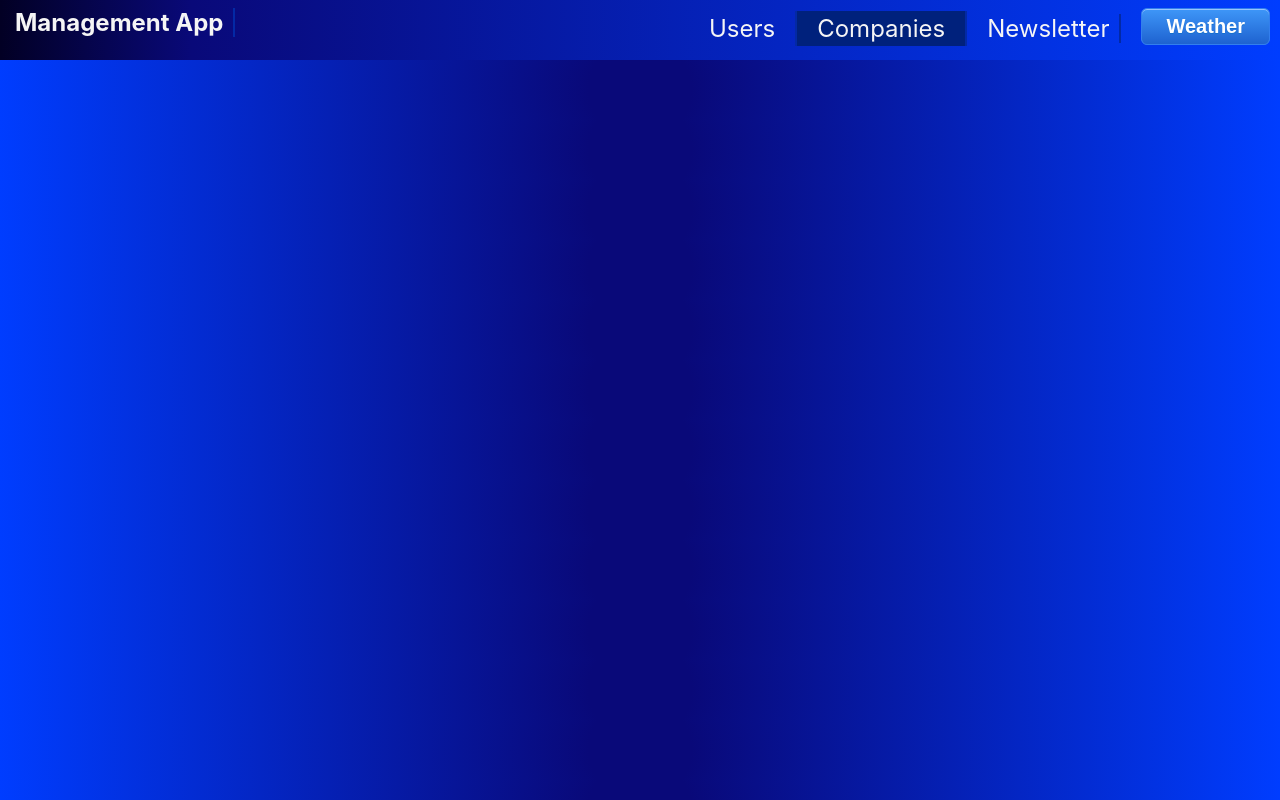
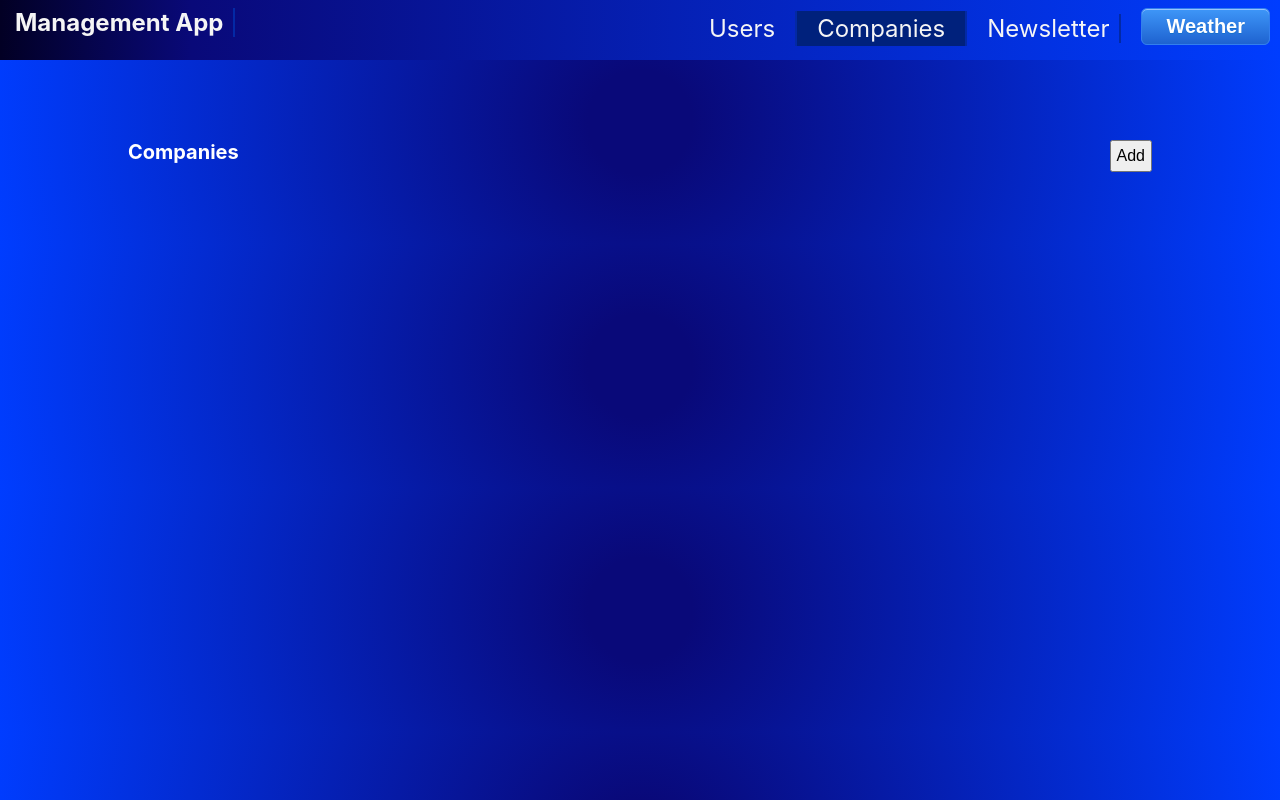
Before and after one commit to MirkoNadj/u-manage, a React (Create React App) app: page /companies in a window 1280 px wide. Built offline with nearby package versions, Linux system fonts and the light colour scheme.

Commit message:
companies page created

```diff
--- a/src/App.tsx
+++ b/src/App.tsx
@@ -6,6 +6,7 @@ import { Home } from './components/partials/Home/Home';
 import { Users } from './components/Users/Users';
 import { UserForm } from './components/UserForm/UserForm';
 import { CompanyForm } from './components/CompanyForm/CompanyForm';
+import { Companies } from './components/Companies/Companies';
 import { PropsContextType } from './TypeFiles/ObjectTypes';
 
 export const PropsContext = createContext<PropsContextType>({ currentCompany: '', setCurrentCompany: () => { } });
@@ -22,7 +23,7 @@ const App: FC = () => {
             <Route path="/users/" element={<Users />} />
             <Route path="/users/create" element={<UserForm />} />
             <Route path="/users/:currentUserId" element={<UserForm />} />
-            {/*<Route path="/companies" element={<Companies />} />*/}
+            <Route path="/companies" element={<Companies />} />
             <Route path="/companies/create" element={<CompanyForm />} />
             <Route path="/companies/:currentCompanyId" element={<CompanyForm />} />
           </Routes>
--- a/src/components/Companies/Companies.css
+++ b/src/components/Companies/Companies.css
@@ -0,0 +1,12 @@
+.companies-page {
+  width: 100%;
+}
+
+.companies-table-container {
+  width: 80%;
+  margin: 80px auto;
+}
+
+.addBtn {
+  float: right;
+}
--- a/src/components/Companies/Companies.tsx
+++ b/src/components/Companies/Companies.tsx
@@ -0,0 +1,18 @@
+import React, { FC } from 'react';
+import { useNavigate } from 'react-router-dom'
+import './Companies.css';
+//import { TableCompanies } from '../TableCompanies/TableCompanies';
+
+export const Companies: FC = () => {
+    let navigate = useNavigate();
+
+    return (
+        <div className='companies-page'>
+            <div className='companies-table-container'>
+                <h1>Companies</h1>
+                <button className='addBtn' onClick={() => { navigate('/companies/create/') }}>Add</button>
+                {/* <TableCompanies /> */}
+            </div>
+        </div>
+    )
+}
```
